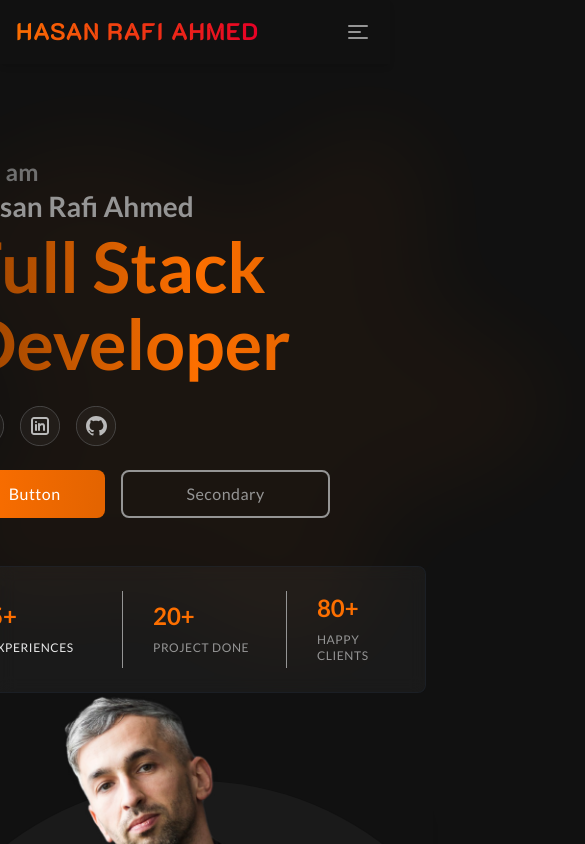
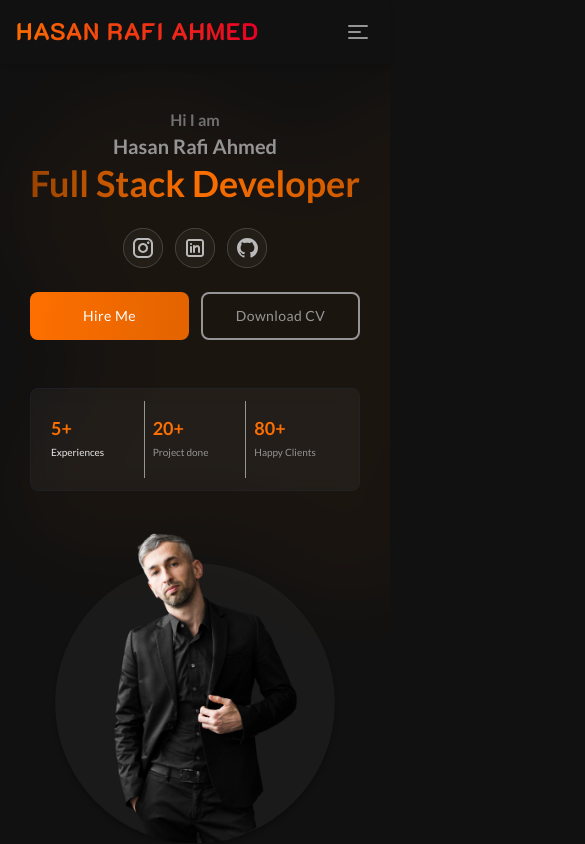
Before and after one commit to Rafi570/Personal-Portfolio, a Next.js app: page / in a window 390 px wide. Shown: the top 844 px of the page, 585 px wide, since content can reach past the window. Built offline with nearby package versions, Linux system fonts and the light colour scheme.

Commit message:
banner responsive

```diff
--- a/app/components/Home/Banner.tsx
+++ b/app/components/Home/Banner.tsx
@@ -1,5 +1,3 @@
-
-
 import React from "react";
 import Image from "next/image";
 import myImage from "../../../public/img/myphoto.png";
@@ -8,9 +6,9 @@ import Sbutton from "../share/Sbutton";
 
 const Banner = () => {
   return (
-    <div className="relative max-w-[1440px] mx-auto pt-24 pb-12 overflow-visible">
+    <div className="relative max-w-[1440px] mx-auto pt-12 md:pt-35 pb-12 overflow-hidden px-4 md:px-0">
       {/* p div */}
-      <div className="flex flex-col lg:flex-row items-center justify-between  gap-12 lg:gap-6">
+      <div className="flex flex-col lg:flex-row items-center justify-between gap-8 lg:gap-6">
         {/* first div (Left Section) */}
         <div className="relative z-20 flex-1">
           <div className="absolute -top-28 -left-20 pointer-events-none z-0">
@@ -55,26 +53,26 @@ const Banner = () => {
             </svg>
           </div>
 
-          <div className="text-white relative z-10">
-            <div className="flex flex-col select-none">
-              {/* ১. Hi I am */}
-              <p className="font-lato font-semibold text-[24px] leading-none tracking-[3%] text-[#707070] mb-2">
+          <div className=" relative z-10">
+            <div className="flex flex-col select-none text-center lg:text-left">
+              {/* Hi I am */}
+              <p className="font-lato font-semibold text-[16px] sm:text-[20px] md:text-[24px] leading-none tracking-[3%] text-[#707070] mb-2">
                 Hi I am
               </p>
 
-              {/* ২. Name (Hasan Rafi Ahmed) */}
-              <p className="font-lato font-bold text-[28px] leading-none tracking-[3%] text-[#959595] mb-2">
+              {/* Name */}
+              <p className="font-lato font-bold text-[20px] sm:text-[24px] md:text-[28px] leading-none tracking-[3%] text-[#959595] mb-2">
                 Hasan Rafi Ahmed
               </p>
 
-              {/* ৩. Full Stack Developer */}
-              <h1 className="font-lato font-black text-[70px] leading-[110%] tracking-[3%] bg-gradient-to-r from-[#984300] via-[#FD6F00] to-[#CA5900] bg-clip-text text-transparent">
+              {/* Full Stack Developer */}
+              <h1 className="font-lato font-black text-[36px] sm:text-[50px] md:text-[60px] lg:text-[70px] leading-[110%] tracking-[3%] bg-gradient-to-r from-[#984300] via-[#FD6F00] to-[#CA5900] bg-clip-text text-transparent">
                 Full Stack Developer
               </h1>
             </div>
 
             {/* Social Icons */}
-            <div className="flex gap-4 mt-6">
+            <div className="flex gap-3 md:gap-4 mt-6 justify-center lg:justify-start">
               <div className="cursor-pointer hover:opacity-80 transition-opacity">
                 <svg
                   width="40"
@@ -161,42 +159,47 @@ const Banner = () => {
             </div>
 
             {/* CTAs */}
-            <div className="flex gap-4 mt-6">
-              <Pbutton>Hire Me</Pbutton>
-              <Sbutton>Download CV</Sbutton>
+            <div className="flex gap-3 md:gap-4 mt-6 w-full sm:w-auto">
+              <div className="flex-1 sm:flex-none">
+                <Pbutton className="w-full">Hire Me</Pbutton>
+              </div>
+
+              <div className="flex-1 sm:flex-none">
+                <Sbutton className="w-full">Download CV</Sbutton>
+              </div>
             </div>
 
             {/* Figma-Counter Card */}
             <div
               style={{ background: "#FFFFFF0A" }}
-              className="flex items-center gap-[30px] w-full max-w-[534px] min-h-[125px] p-6 rounded-[8px] backdrop-blur-sm border border-gray-800/40 select-none mt-12"
+              className="flex items-center justify-between w-full max-w-[534px] min-h-[94px] md:min-h-[125px] p-3 md:p-6 rounded-[8px] backdrop-blur-sm border border-gray-800/40 select-none mt-12"
             >
-              {/* ১. Experience */}
-              <div className="w-[150px] h-[77px] pr-[30px] flex flex-col justify-center gap-3 border-r border-[#959595]">
-                <h3 className="font-lato font-extrabold text-[24px] leading-none tracking-[3%] text-[#FD6F00]">
+              {/* Experience */}
+              <div className="flex-1 min-w-0 h-[77px] px-2 md:pr-[30px] flex flex-col justify-center gap-2 md:gap-3 border-r border-[#959595]">
+                <h3 className="font-lato font-extrabold text-[18px] md:text-[24px] leading-none tracking-[3%] text-[#FD6F00]">
                   5+
                 </h3>
-                <p className="font-lato font-medium text-xs text-white/90 uppercase tracking-wider">
+                <p className="font-lato font-medium text-[10px] md:text-xs text-white/90">
                   Experiences
                 </p>
               </div>
 
-              {/* ২. Project Done */}
-              <div className="w-[150px] h-[77px] pr-[30px] flex flex-col justify-center gap-3 border-r border-[#959595]">
-                <h3 className="font-lato font-extrabold text-[24px] leading-none tracking-[3%] text-[#FD6F00]">
+              {/* Project Done */}
+              <div className="flex-1 min-w-0 h-[77px] px-2 md:pr-[30px] flex flex-col justify-center gap-2 md:gap-3 border-r border-[#959595]">
+                <h3 className="font-lato font-extrabold text-[18px] md:text-[24px] leading-none tracking-[3%] text-[#FD6F00]">
                   20+
                 </h3>
-                <p className="font-lato font-medium text-xs text-[#959595] uppercase tracking-wider">
-                  Project Done
+                <p className="font-lato font-medium text-[10px] md:text-xs text-[#959595]">
+                  Project done
                 </p>
               </div>
 
-              {/* ৩. Happy Clients */}
-              <div className="h-[77px] flex flex-col justify-center gap-3">
-                <h3 className="font-lato font-extrabold text-[24px] leading-none tracking-[3%] text-[#FD6F00]">
+              {/* Happy Clients */}
+              <div className="flex-1 min-w-0 h-[77px] px-2 flex flex-col justify-center gap-2 md:gap-3">
+                <h3 className="font-lato font-extrabold text-[18px] md:text-[24px] leading-none tracking-[3%] text-[#FD6F00]">
                   80+
                 </h3>
-                <p className="font-lato font-medium text-xs text-[#959595] uppercase tracking-wider">
+                <p className="font-lato font-medium text-[10px] md:text-xs text-[#959595]">
                   Happy Clients
                 </p>
               </div>
@@ -205,24 +208,37 @@ const Banner = () => {
         </div>
 
         {/* 2nd div (Right Profile Section - Fixed cut-off issue) */}
-        <div className="flex-1 mt-10 flex justify-center lg:justify-end items-center relative z-10">
-          <div className="relative flex items-center justify-center w-[618px] h-[618px] select-none">
+        <div className="flex-1 mt-10 lg:mt-0 flex justify-center lg:justify-end items-center relative z-10">
+          <div
+            className="relative flex items-center justify-center select-none
+                  w-[280px] h-[280px]
+                  sm:w-[360px] sm:h-[360px]
+                  md:w-[460px] md:h-[460px]
+                  lg:w-[618px] lg:h-[600px]"
+          >
             <div
               style={{
                 boxShadow: "0px 4px 4px 0px #00000040",
               }}
-              className="absolute w-[618px] h-[618px] rounded-full bg-[#FFFFFF0A] z-0"
+              className="absolute inset-0 rounded-full bg-[#FFFFFF0A] z-0"
             />
 
-            {/* ২. প্রোফাইল ইমেজ */}
-            <div className="absolute z-10 bottom-0 pointer-events-none">
+            {/* Profile Image */}
+            <div className="absolute bottom-0 z-10 pointer-events-none">
               <Image
                 src={myImage}
                 alt="Mahmood Fazile Profile"
                 width={500}
                 height={550}
                 priority
-                className="object-contain"
+                className="
+          object-contain
+          w-[220px]
+          sm:w-[280px]
+          md:w-[380px]
+          lg:w-[500px]
+          h-auto
+        "
               />
             </div>
           </div>
--- a/app/components/share/Pbutton.tsx
+++ b/app/components/share/Pbutton.tsx
@@ -10,6 +10,7 @@ const Pbutton: React.FC<PbuttonProps> = ({
     logo: LogoIcon,
     type = "button",
     className = "",
+    children,
     ...props
 }) => {
     return (
@@ -19,8 +20,7 @@ const Pbutton: React.FC<PbuttonProps> = ({
             className={`
                 /* Layout & Sizing */
                 inline-flex items-center justify-center
-                min-w-35.25 min-h-10.75
-                py-3 px-10 gap-2.5
+                w-full h-[48px] px-6 sm:px-10 gap-2.5
 
                 /* Border & Shapes */
                 rounded-[8px] border-none outline-none
@@ -29,9 +29,9 @@ const Pbutton: React.FC<PbuttonProps> = ({
                 bg-[linear-gradient(94.36deg,#FD6F00_3.1%,#E46400_94.54%)]
                 opacity-100 rotate-0
 
-                /* Text Styles */
-                text-[#FFFFFF] font-lato  text-[16px]
-                leading-none tracking-[0.03em] text-justify
+                /* Text Styles (Responsive Text) */
+                text-[#FFFFFF] font-lato text-[14px] sm:text-[16px] font-medium
+                leading-none tracking-[0.03em] text-center
 
                 /* Interactive States */
                 hover:opacity-90 active:scale-[0.98] transition-all duration-200
@@ -41,7 +41,7 @@ const Pbutton: React.FC<PbuttonProps> = ({
                 ${className}
             `}
         >
-            {/* লোগো/আইকন থাকলে তা রেন্ডার হবে */}
+            {/* লোগো/আইকন */}
             {LogoIcon && (
                 <span className="w-[18px] h-[18px] flex items-center justify-center shrink-0">
                     <LogoIcon className="w-full h-full object-contain" />
@@ -49,7 +49,7 @@ const Pbutton: React.FC<PbuttonProps> = ({
             )}
 
             {/* বাটন টেক্সট */}
-            <span>{text}</span>
+            <span>{children || text}</span>
         </button>
     );
 };
--- a/app/components/share/Sbutton.tsx
+++ b/app/components/share/Sbutton.tsx
@@ -1,40 +1,42 @@
-import React from 'react';
+import React, { ButtonHTMLAttributes } from 'react';
 
-interface SbuttonProps {
+interface SbuttonProps extends ButtonHTMLAttributes<HTMLButtonElement> {
     text?: string;
-    onClick?: () => void;
-    type?: 'button' | 'submit' | 'reset';
 }
 
 const Sbutton: React.FC<SbuttonProps> = ({
     text = 'Secondary',
-    onClick,
-    type = 'button'
+    type = 'button',
+    className = "",
+    children,
+    ...props
 }) => {
     return (
         <button
             type={type}
-            onClick={onClick}
-            className="
+            {...props}
+            className={`
                 /* Figma সাইজ ও লেআউট গাইডলাইন */
-                w-[209px] h-[48px]
-                pt-[12px] pb-[12px] pl-[40px] pr-[40px]
-                gap-[10px] opacity-100
+                w-full h-[48px] px-6 sm:px-10 gap-[10px] opacity-100
+                flex items-center justify-center
 
-                /* বর্ডার ও রেডিয়াস */
-                border-[2px] border-[#959595] rounded-[8px]
+                /* বর্ডার ও রেডিয়াস */
+                border-[2px] border-[#959595] rounded-[8px] outline-none
 
-                /* টেক্সট স্টাইল ও কালার */
-                font-lato font-medium text-[16px] text-[#959595]
-                flex items-center justify-center tracking-[0.03em]
+                /* টেক্সট স্টাইল ও কালার (Responsive Text) */
+                font-lato font-medium text-[14px] sm:text-[16px] text-[#959595]
+                tracking-[0.03em] text-center
 
-                /* হোভার এবং সিলেক্ট ইফেক্ট (Figma Background অনুযায়ী) */
-                transition-all duration-200 select-none
+                /* হোভার এবং সিলেক্ট ইফেক্ট */
+                transition-all duration-200 select-none cursor-pointer
                 hover:bg-[#959595] hover:text-[#FFFFFF]
                 active:scale-[0.98]
-            "
+
+                /* Extra Custom Classes */
+                ${className}
+            `}
         >
-            {text}
+            {children || text}
         </button>
     );
 };
```
